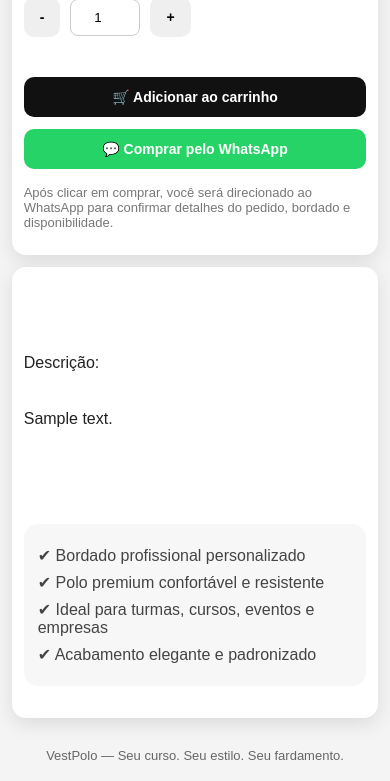
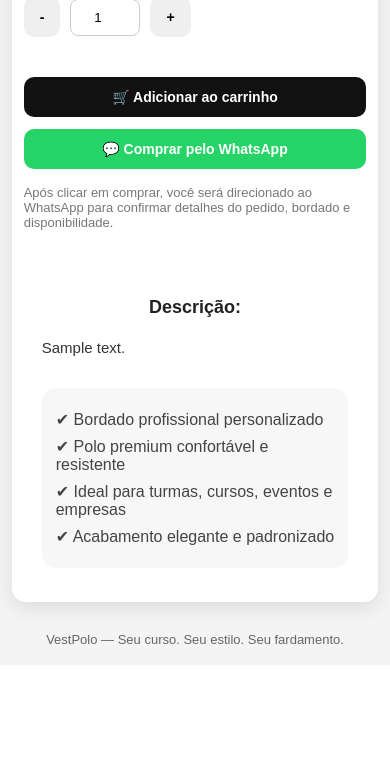
Before and after one commit to CarolineAnne/vestpolo, a Django app: page /produto/1/ in a window 390 px wide. Shown: the part 890-1671 px from the top of the page. After the commit the page ends 1534 px from the top, so only its background shows below. Run offline with Django 5.2, Linux system fonts and the light colour scheme; tables that the repository leaves empty hold one stand-in row (values such as "Sample post"); grey boxes marked "Sample" are stand-in pictures.

Commit message:
Ajusta descricao completa do produto

```diff
--- a/loja/templates/loja/produto.html
+++ b/loja/templates/loja/produto.html
@@ -519,6 +519,38 @@
             overflow: hidden;
         }
 
+        .descricao-completa {
+            grid-column: 1 / -1;
+            width: 100%;
+            margin-top: 10px;
+            padding: 30px 42px;
+            background: #fff;
+            border-radius: 18px;
+        }
+
+        .descricao-completa h2 {
+            text-align: center;
+            font-size: 20px;
+            margin: 0 0 26px;
+            color: #222;
+        }
+
+        .descricao-completa > p {
+            width: 100%;
+            max-width: none;
+            font-size: 17px;
+            line-height: 1.7;
+            color: #333;
+            margin: 0 0 28px;
+            text-align: left;
+        }
+
+        .descricao-completa .beneficios {
+            width: 100%;
+            max-width: none;
+            margin: 0;
+        }
+
         /* Responsivo */
 
         /* Tablets e telas médias */
@@ -687,6 +719,20 @@
                 width: 40px;
                 height: 40px;
                 font-size: 28px;
+            }
+
+            .descricao-completa {
+                padding: 22px 18px;
+            }
+
+            .descricao-completa h2 {
+                font-size: 18px;
+                margin-bottom: 18px;
+            }
+
+            .descricao-completa > p {
+                font-size: 15px;
+                line-height: 1.6;
             }
         }
 
@@ -924,21 +970,20 @@
             Após clicar em comprar, você será direcionado ao WhatsApp para confirmar detalhes do pedido, bordado e disponibilidade.
         </p>
     </div>
-</main>
-<main class="produto-container">
-    <p class="descricao">
-        <p>Descrição:</p>
-        {{ produto.descricao }}
-    </p>
+    <section class="descricao-completa">
+        <h2>Descrição:</h2>
 
-    <div>
+        <p>
+            {{ produto.descricao }}
+        </p>
+
         <div class="beneficios">
             <p>✔ Bordado profissional personalizado</p>
             <p>✔ Polo premium confortável e resistente</p>
             <p>✔ Ideal para turmas, cursos, eventos e empresas</p>
             <p>✔ Acabamento elegante e padronizado</p>
         </div>
-    </div>
+    </section>
 </main>
 
 <footer>
```
